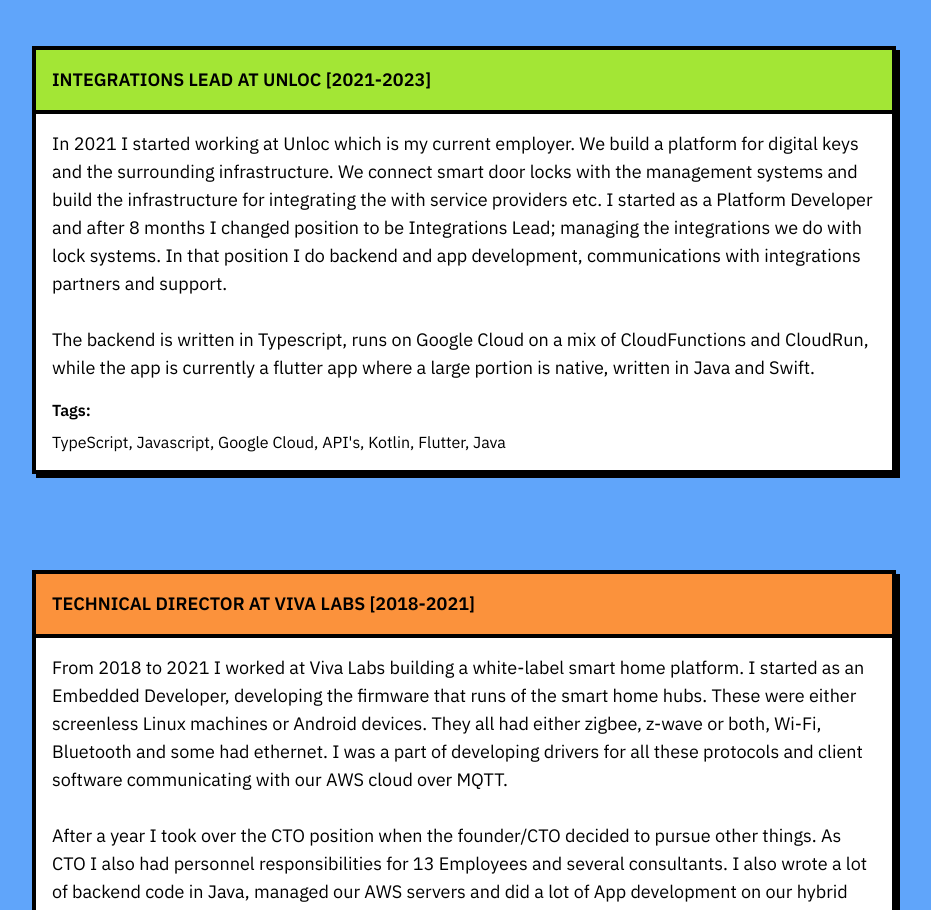
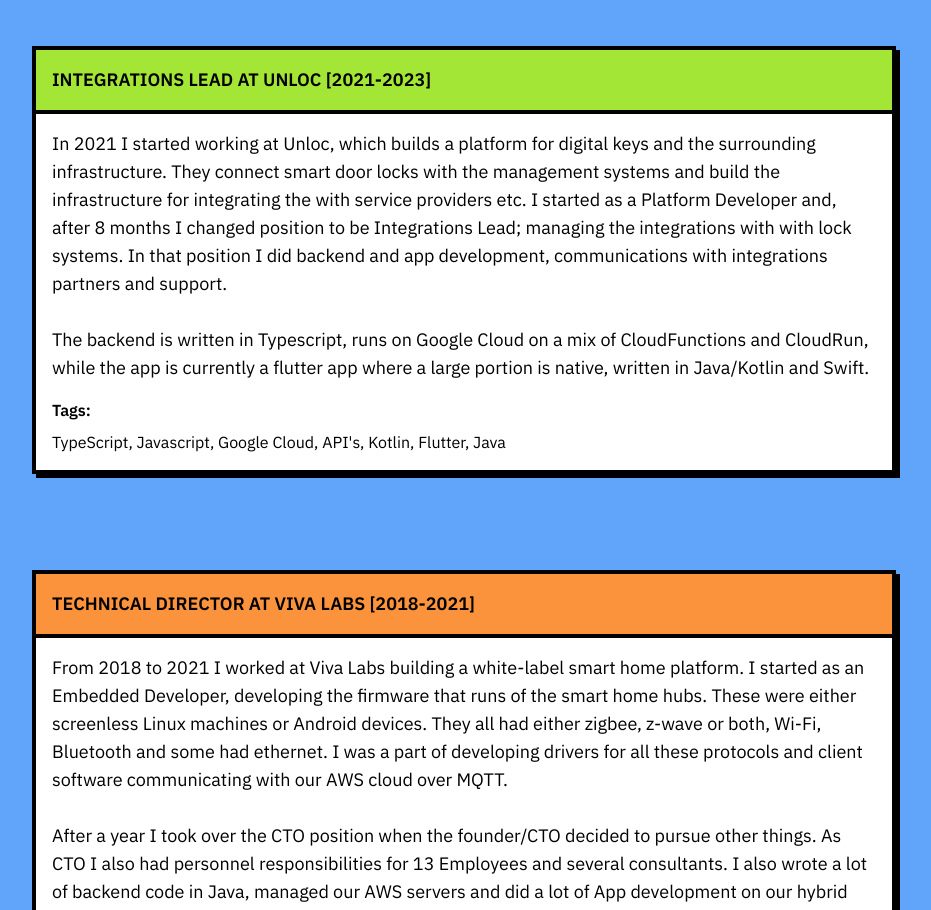
Before and after one commit to frikksol/personal-website, a SvelteKit app: page /aboutMe in a window 1280 px wide. Shown: the part 1580-2490 px from the top of the page, without its empty margins (176-1107 px from the left). Built offline with nearby package versions, Linux system fonts and the light colour scheme.

Commit message:
💄 Update text

```diff
--- a/src/components/cards/about-me/unlocCard.svelte
+++ b/src/components/cards/about-me/unlocCard.svelte
@@ -8,18 +8,17 @@
   title="Integrations Lead at Unloc [2021-2023]"
 >
   <p class="text-lg">
-    In 2021 I started working at Unloc which is my current employer. We build a
-    platform for digital keys and the surrounding infrastructure. We connect
-    smart door locks with the management systems and build the infrastructure
-    for integrating the with service providers etc. I started as a Platform
-    Developer and after 8 months I changed position to be Integrations Lead;
-    managing the integrations we do with lock systems. In that position I do
-    backend and app development, communications with integrations partners and
-    support.
+    In 2021 I started working at Unloc, which builds a platform for digital keys
+    and the surrounding infrastructure. They connect smart door locks with the
+    management systems and build the infrastructure for integrating the with
+    service providers etc. I started as a Platform Developer and, after 8 months
+    I changed position to be Integrations Lead; managing the integrations with
+    with lock systems. In that position I did backend and app development,
+    communications with integrations partners and support.
     <br /><br />
     The backend is written in Typescript, runs on Google Cloud on a mix of CloudFunctions
     and CloudRun, while the app is currently a flutter app where a large portion
-    is native, written in Java and Swift.
+    is native, written in Java/Kotlin and Swift.
   </p>
   <h1 class="pt-4 font-semibold">Tags:</h1>
   <div class="space mt-2 flex flex-row flex-wrap">
```
